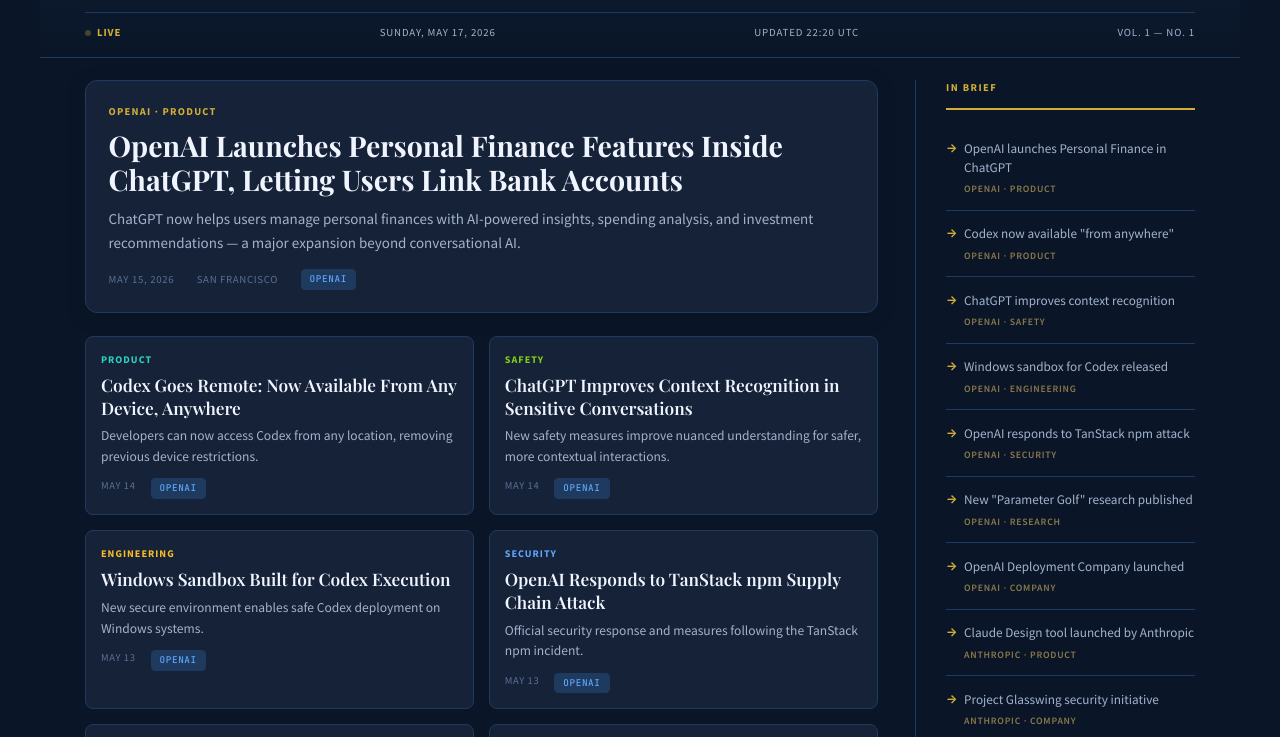
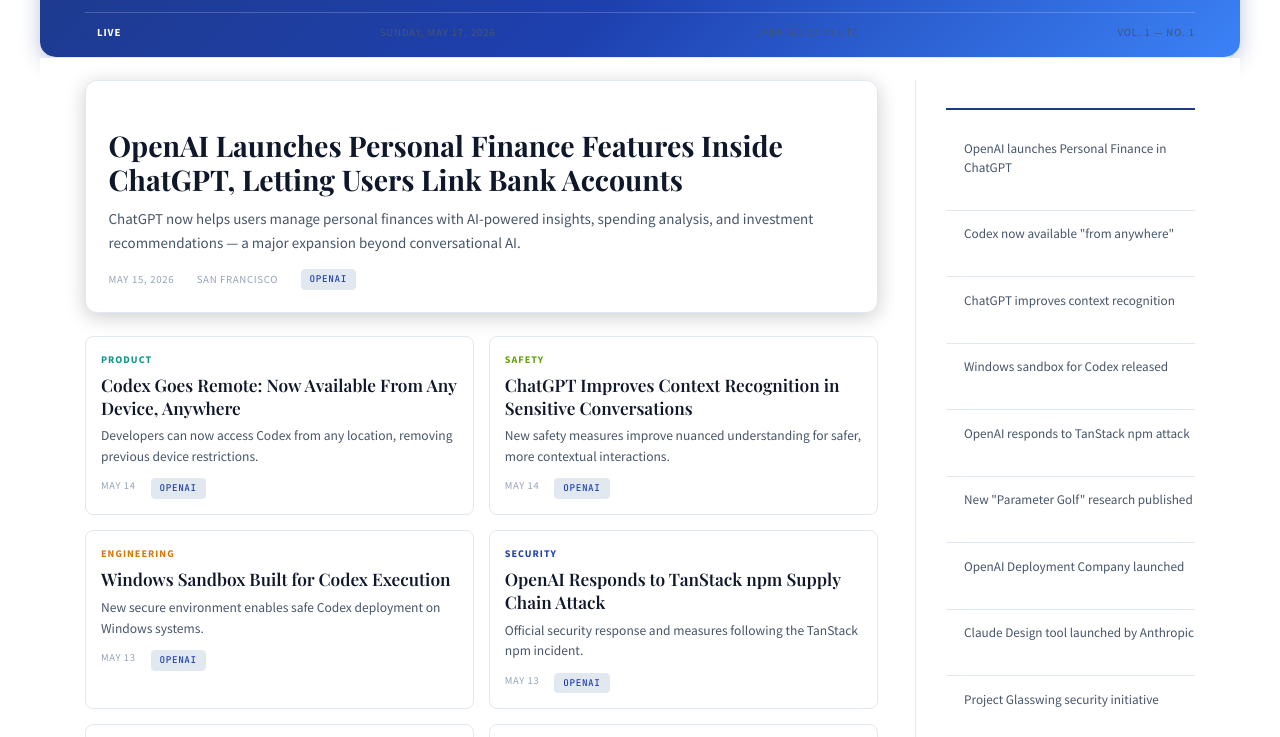
Before and after one commit to Kiraman1987/llm-news-report, a website: page index.html in a window 1280 px wide. Shown: the part 114-851 px from the top of the page. Drawn offline with nearby package versions, Linux system fonts and the light colour scheme; a web font is replaced by a local one.

Commit message:
White background, dark blue header and titles, premium clean design

```diff
--- a/index.html
+++ b/index.html
@@ -9,26 +9,26 @@
     <link href="https://fonts.googleapis.com/css2?family=Playfair+Display:ital,wght@0,400;0,600;0,700;0,800;1,400&family=Source+Sans+Pro:wght@300;400;600;700&family=JetBrains+Mono:wght@400;500&display=swap" rel="stylesheet">
     <style>
         :root {
-            --bg: #0a1628;
-            --bg-light: #0f1d33;
-            --bg-card: #152238;
-            --bg-hover: #1a2d4d;
-            --ink: #f0f4ff;
-            --ink-light: #a3b3cc;
-            --ink-muted: #5a7094;
-            --rule: #1e3a5f;
-            --rule-light: #152238;
-            --gold: #d4af37;
-            --gold-light: #f4e4a6;
-            --gold-dim: #8a7a4a;
-            --accent: #60a5fa;
-            --accent-light: #1e3a5f;
-            --teal: #2dd4bf;
+            --bg: #ffffff;
+            --bg-light: #f8fafc;
+            --bg-card: #ffffff;
+            --bg-hover: #f1f5f9;
+            --ink: #0f172a;
+            --ink-light: #475569;
+            --ink-muted: #94a3b8;
+            --rule: #e2e8f0;
+            --rule-light: #ffffff;
+            --gold: #1e3a8a;
+            --gold-light: #dbeafe;
+            --gold-dim: #64748b;
+            --accent: #1e40af;
+            --accent-light: #e2e8f0;
+            --teal: #0d9488;
             --teal-bg: rgba(45,212,191,0.1);
-            --navy: #3b82f6;
-            --violet: #a78bfa;
-            --olive: #84cc16;
-            --umber: #fbbf24;
+            --navy: #1e3a8a;
+            --violet: #7c3aed;
+            --olive: #65a30d;
+            --umber: #d97706;
         }
 
         * { margin: 0; padding: 0; box-sizing: border-box; }
@@ -48,7 +48,7 @@
             margin: 0 auto;
             padding: 2.5rem 3rem 1rem;
             border-bottom: 1px solid var(--rule);
-            background: linear-gradient(180deg, var(--bg-light) 0%, var(--bg) 100%);
+            background: linear-gradient(135deg, #1e3a8a 0%, #1e40af 50%, #3b82f6 100%); border-radius: 0 0 16px 16px; box-shadow: 0 4px 20px rgba(30,58,138,0.3);
         }
 
         .masthead-top {
@@ -64,7 +64,7 @@
             font-weight: 800;
             letter-spacing: -0.02em;
             line-height: 1;
-            color: var(--gold);
+            color: #ffffff;
             text-shadow: 0 2px 4px rgba(0,0,0,0.3);
         }
 
@@ -74,7 +74,7 @@
             font-weight: 600;
             text-transform: uppercase;
             letter-spacing: 0.18em;
-            color: var(--gold-dim);
+            color: rgba(255,255,255,0.7);
             margin-top: 0.5rem;
         }
 
@@ -84,7 +84,7 @@
             align-items: center;
             margin-top: 1rem;
             padding-top: 0.75rem;
-            border-top: 1px solid var(--rule);
+            border-top: 1px solid rgba(255,255,255,0.2);
             font-size: 0.72rem;
             color: var(--ink-light);
             text-transform: uppercase;
@@ -95,7 +95,7 @@
             display: flex;
             align-items: center;
             gap: 0.4rem;
-            color: var(--gold);
+            color: #ffffff;
             font-weight: 700;
         }
 
@@ -146,7 +146,7 @@
             font-weight: 700;
             text-transform: uppercase;
             letter-spacing: 0.12em;
-            color: var(--gold);
+            color: #ffffff;
             margin-bottom: 0.5rem;
         }
 
@@ -161,7 +161,7 @@
         }
 
         .lead-headline:hover {
-            color: var(--gold);
+            color: #ffffff;
         }
 
         .lead-headline a {
@@ -213,7 +213,7 @@
 
         .story:hover {
             background: var(--bg-hover);
-            border-color: var(--gold-dim);
+            border-color: rgba(255,255,255,0.7);
             transform: translateY(-2px);
             box-shadow: 0 4px 12px rgba(0,0,0,0.2);
         }
@@ -229,7 +229,7 @@
         .kicker-product { color: var(--teal); }
         .kicker-safety { color: var(--olive); }
         .kicker-engineering { color: var(--umber); }
-        .kicker-security { color: var(--accent); }
+        .kicker-security { color: #1e40af; }
         .kicker-research { color: var(--navy); }
         .kicker-company { color: var(--violet); }
 
@@ -247,7 +247,7 @@
         }
 
         .story-headline a:hover {
-            color: var(--gold);
+            color: #ffffff;
             text-decoration: underline;
             text-underline-offset: 3px;
         }
@@ -275,7 +275,7 @@
             padding: 2px 8px;
             border-radius: 4px;
             background: var(--accent-light);
-            color: var(--accent);
+            color: #1e40af;
             border: 1px solid var(--rule);
         }
 
@@ -290,7 +290,7 @@
             font-weight: 700;
             text-transform: uppercase;
             letter-spacing: 0.14em;
-            color: var(--gold);
+            color: #ffffff;
             padding-bottom: 0.75rem;
             border-bottom: 2px solid var(--gold);
             margin-bottom: 1rem;
@@ -301,7 +301,7 @@
             font-weight: 700;
             text-transform: uppercase;
             letter-spacing: 0.14em;
-            color: var(--gold);
+            color: #ffffff;
             padding-bottom: 0.75rem;
             border-bottom: 2px solid var(--gold);
             margin-bottom: 1rem;
@@ -328,7 +328,7 @@
             content: '→';
             position: absolute;
             left: 0;
-            color: var(--gold);
+            color: #ffffff;
             font-weight: 700;
             font-size: 0.8rem;
         }
@@ -344,7 +344,7 @@
             font-weight: 600;
             text-transform: uppercase;
             letter-spacing: 0.08em;
-            color: var(--gold-dim);
+            color: rgba(255,255,255,0.7);
         }
 
         /* Stats bar - subtle */
@@ -369,7 +369,7 @@
             font-size: 1.6rem;
             font-weight: 700;
             line-height: 1;
-            color: var(--gold);
+            color: #ffffff;
         }
 
         .stat-label {
@@ -385,7 +385,7 @@
             max-width: 1200px;
             margin: 0 auto;
             padding: 1rem 3rem;
-            border-top: 1px solid var(--rule);
+            border-top: 1px solid rgba(255,255,255,0.2);
             font-size: 0.7rem;
             color: var(--ink-muted);
             text-align: center;
```
